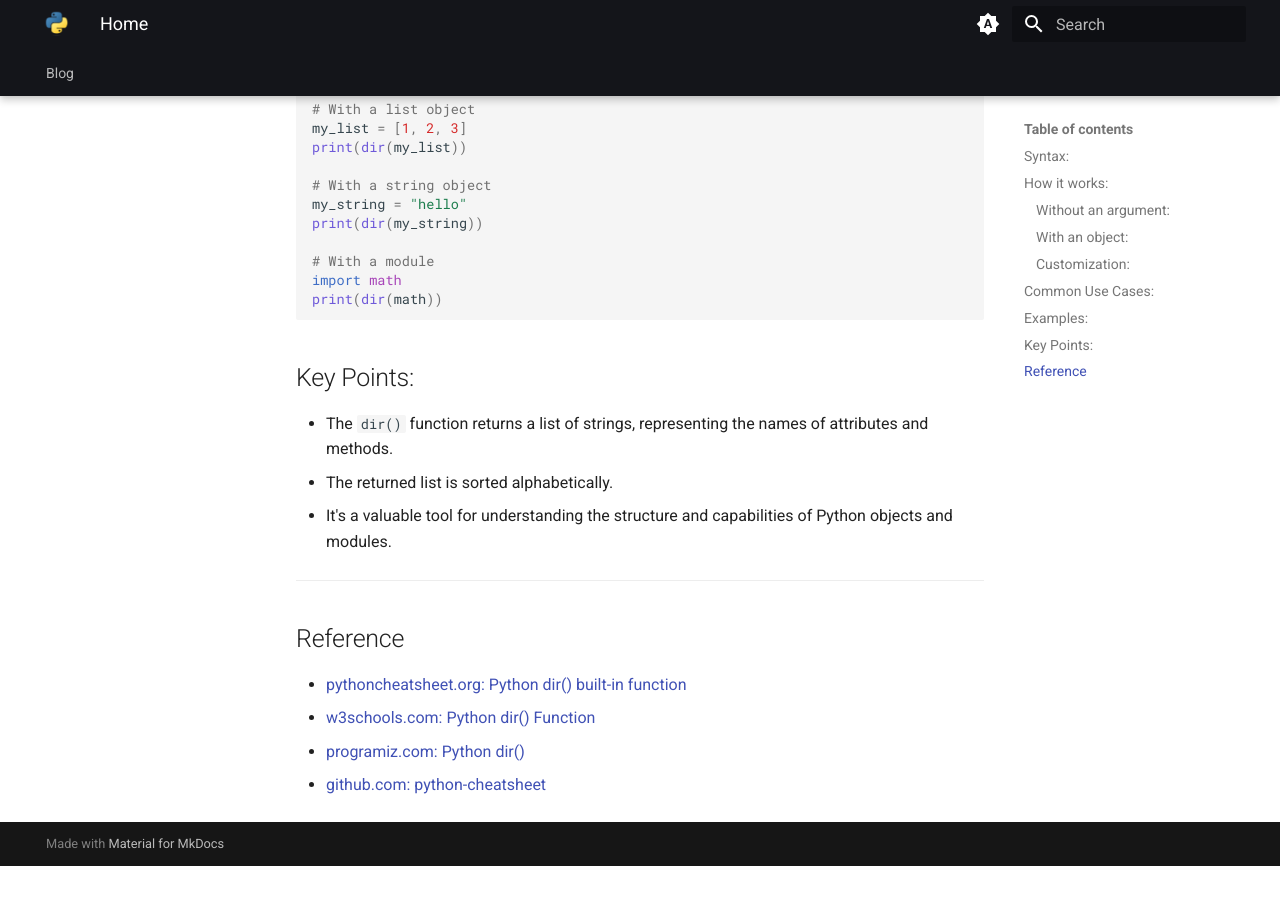
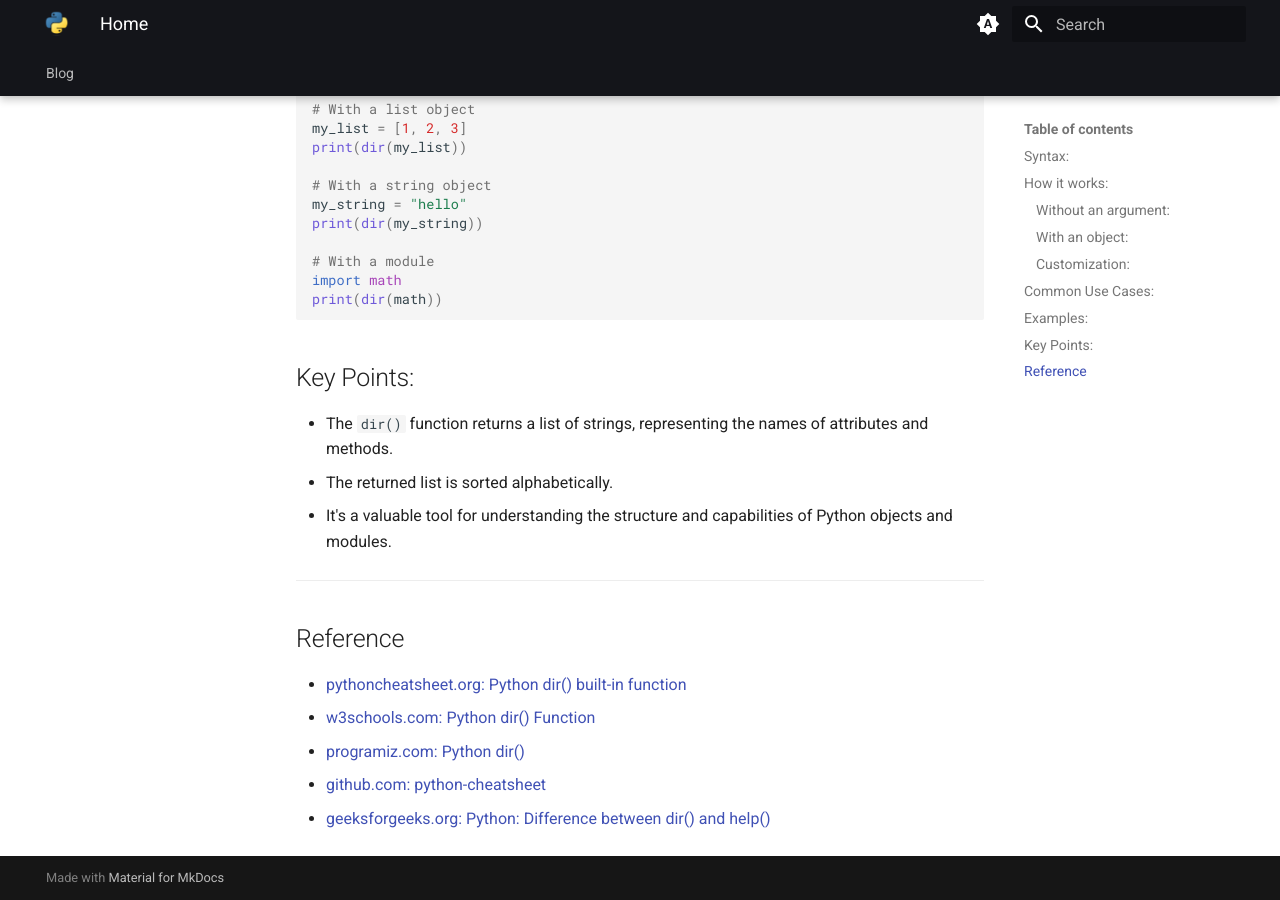
Before and after one commit to bishowlovespython/bishowlovespython, an MkDocs documentation site: the page built from docs/index.md, in a window 1280 px wide and 900 px high, scrolled down 1436 px. Built offline with MkDocs 1.6.1 and Material for MkDocs 9.7.7, drawn with Linux system fonts in a browser that asks for light colours; before the commit the page ends 2302 px from its top, so only the background shows below that.

Commit message:
updated index

```diff
--- a/docs/index.md
+++ b/docs/index.md
@@ -70,3 +70,4 @@ print(dir(math))
 - [w3schools.com: Python dir() Function](https://www.w3schools.com/python/ref_func_dir.asp)
 - [programiz.com: Python dir()](https://www.programiz.com/python-programming/methods/built-in/dir)
 - [github.com: python-cheatsheet](https://github.com/wilfredinni/python-cheatsheet)
+- [geeksforgeeks.org: Python: Difference between dir() and help()](https://www.geeksforgeeks.org/python-difference-between-dir-and-help/)
```
